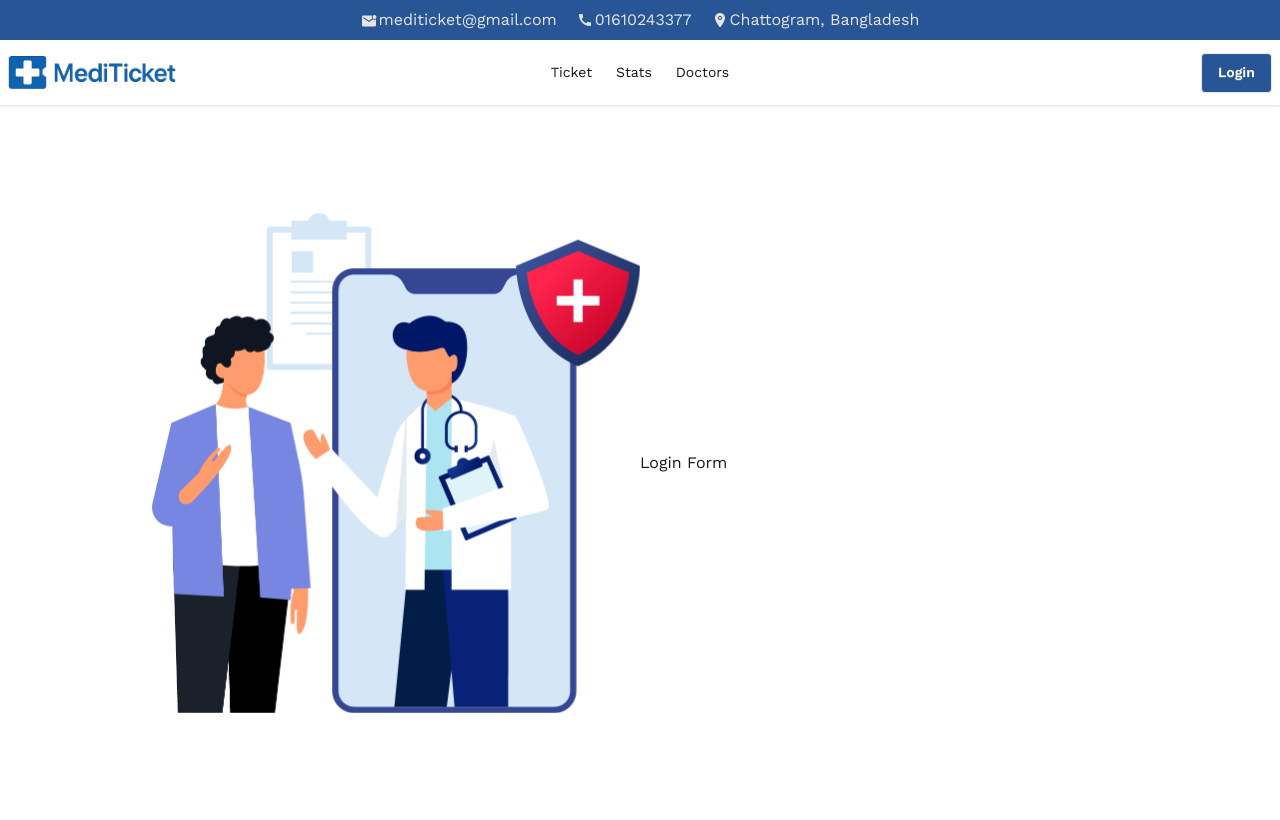
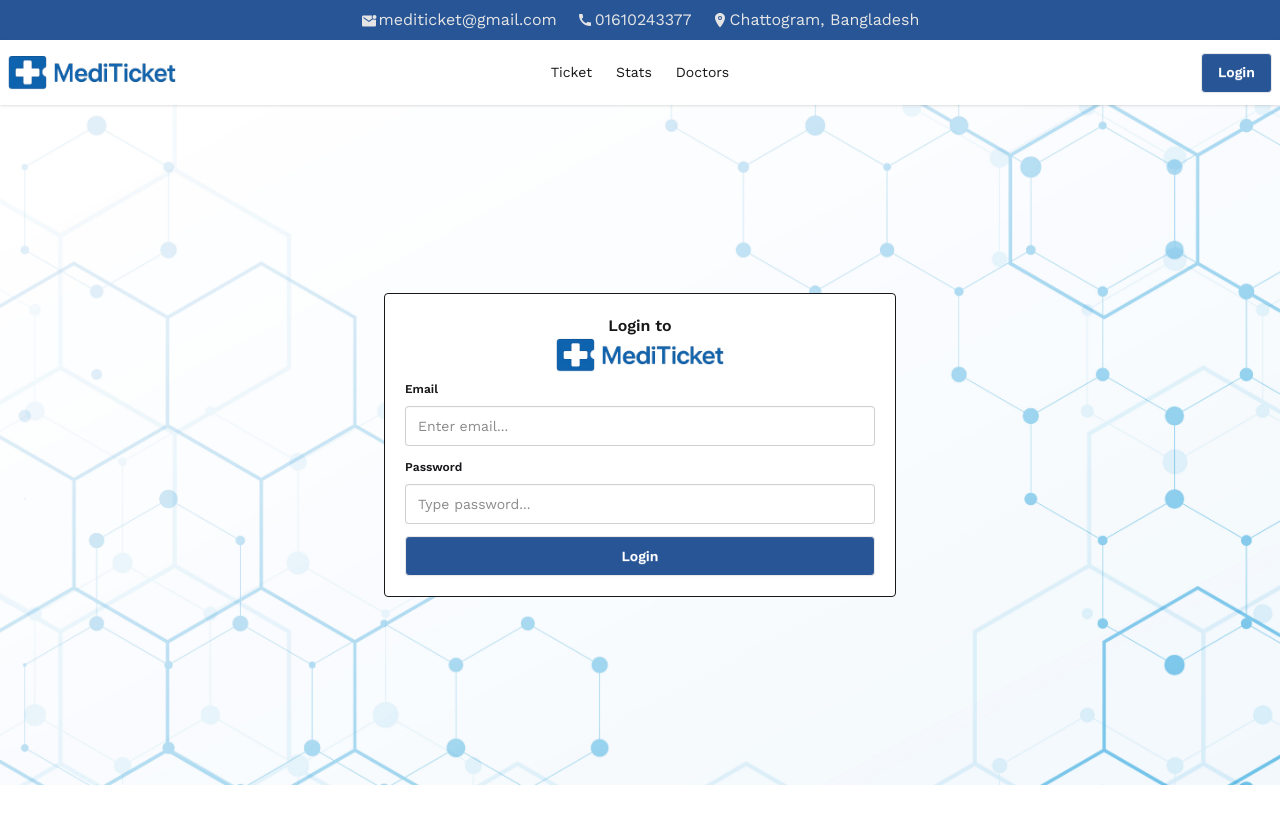
Before and after one commit to Suprio-Das/MediTicket, a React (Vite) app: page /login in a window 1280 px wide. Built offline with nearby package versions, Linux system fonts and the light colour scheme.

Commit message:
login page design completed

```diff
--- a/src/Components/Login/Login.jsx
+++ b/src/Components/Login/Login.jsx
@@ -1,17 +1,24 @@
 import Lottie from 'lottie-react';
-import loginLottie from '../../assets/LoginLottie.json';
+import Logo from '../../assets/MediTicket.png';
 const Login = () => {
     return (
-        <div className='min-h-[calc(100vh-85px)] flex items-center justify-center'>
-            <div className='grid grid-cols-1 lg:grid-cols-2 items-center'>
-                {/* Lottie Animation */}
-                <div>
-                    <Lottie animationData={loginLottie} className='w-[500px]'></Lottie>
-                </div>
-                {/* Login Form */}
-                <div>
-                    <h1>Login Form</h1>
-                </div>
+        <div className='min-h-[calc(100vh-120px)] flex items-center justify-center login'>
+            <div className='w-2/5 border-1 p-5 rounded-sm bg-white'>
+                <h2 className='text-center text-md font-semibold flex flex-col items-center'>
+                    Login to
+                    <span><img src={Logo} alt="MediTicket Logo" className='w-42' /></span>
+                </h2>
+                <form>
+                    <fieldset className="fieldset">
+                        <legend className="fieldset-legend">Email</legend>
+                        <input type="text" className="input w-full" placeholder="Enter email..." />
+                    </fieldset>
+                    <fieldset className="fieldset">
+                        <legend className="fieldset-legend">Password</legend>
+                        <input type="password" className="input w-full" placeholder="Type password..." />
+                    </fieldset>
+                    <input type="submit" className='btn w-full mt-2 bg-[#275596] text-white' value="Login" />
+                </form>
             </div>
         </div>
     );
--- a/src/index.css
+++ b/src/index.css
@@ -23,3 +23,11 @@ td {
     padding: 1%;
     text-align: center;
 }
+
+/* Login Page */
+.login {
+    background-image: url('../src/assets/bgImg.jpg');
+    background-repeat: no-repeat;
+    background-size: cover;
+    background-position: center center;
+}
```
Also changed, not shown: src/assets/bgImg.jpg (added).
